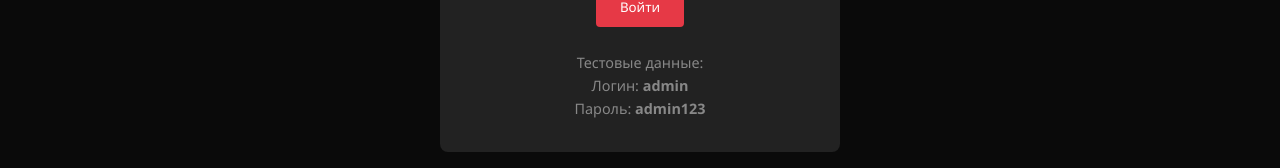
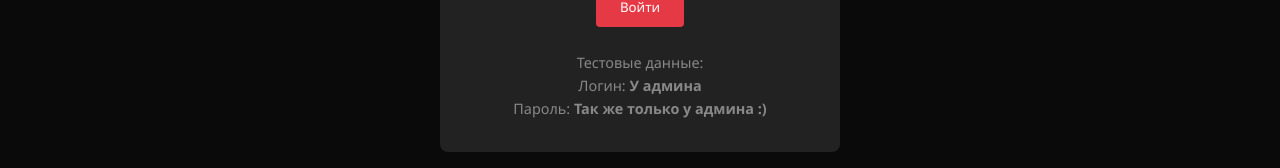
Before and after one commit to Werzing/Kino-Plaza, a plain HTML site: page admin.html in a window 1280 px wide. Shown: the part 473-641 px from the top of the page. Drawn offline with nearby package versions, Linux system fonts and the light colour scheme.

Commit message:
Update admin.html

```diff
--- a/admin.html
+++ b/admin.html
@@ -192,8 +192,8 @@
         </div>
         <div style="margin-top: 1rem; color: var(--text-muted); font-size: 0.9rem;">
             Тестовые данные:<br>
-            Логин: <strong>admin</strong><br>
-            Пароль: <strong>admin123</strong>
+            Логин: <strong>У админа</strong><br>
+            Пароль: <strong>Так же только у админа :)</strong>
         </div>
     </div>
 
@@ -809,4 +809,5 @@
         }
     </script>
 </body>
+
 </html>
```
